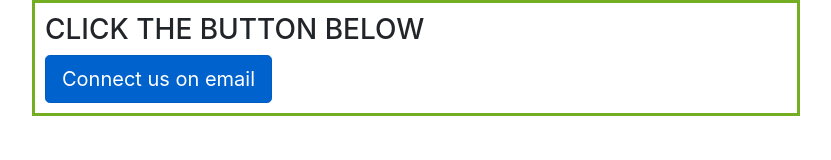
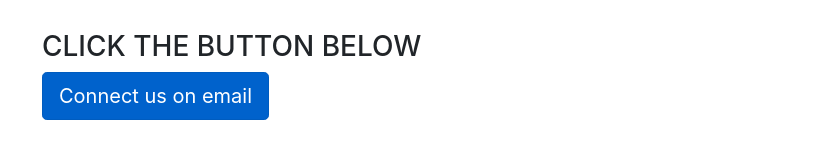
Before and after one commit to branwith/statusroofing, a plain HTML site: page index.html in a window 1280 px wide. Shown: the whole page, without its empty margins (224-1055 px from the left). Drawn offline with nearby package versions, Linux system fonts and the light colour scheme.

Commit message:
Update index.html

```diff
--- a/index.html
+++ b/index.html
@@ -9,8 +9,8 @@
 .center {
   margin: auto;
   width: 60%;
-  border: 3px solid #73AD21;
   padding: 10px;
+  padding-top: 30px;
 }
 </style>
     <!-- Bootstrap CSS -->
```
